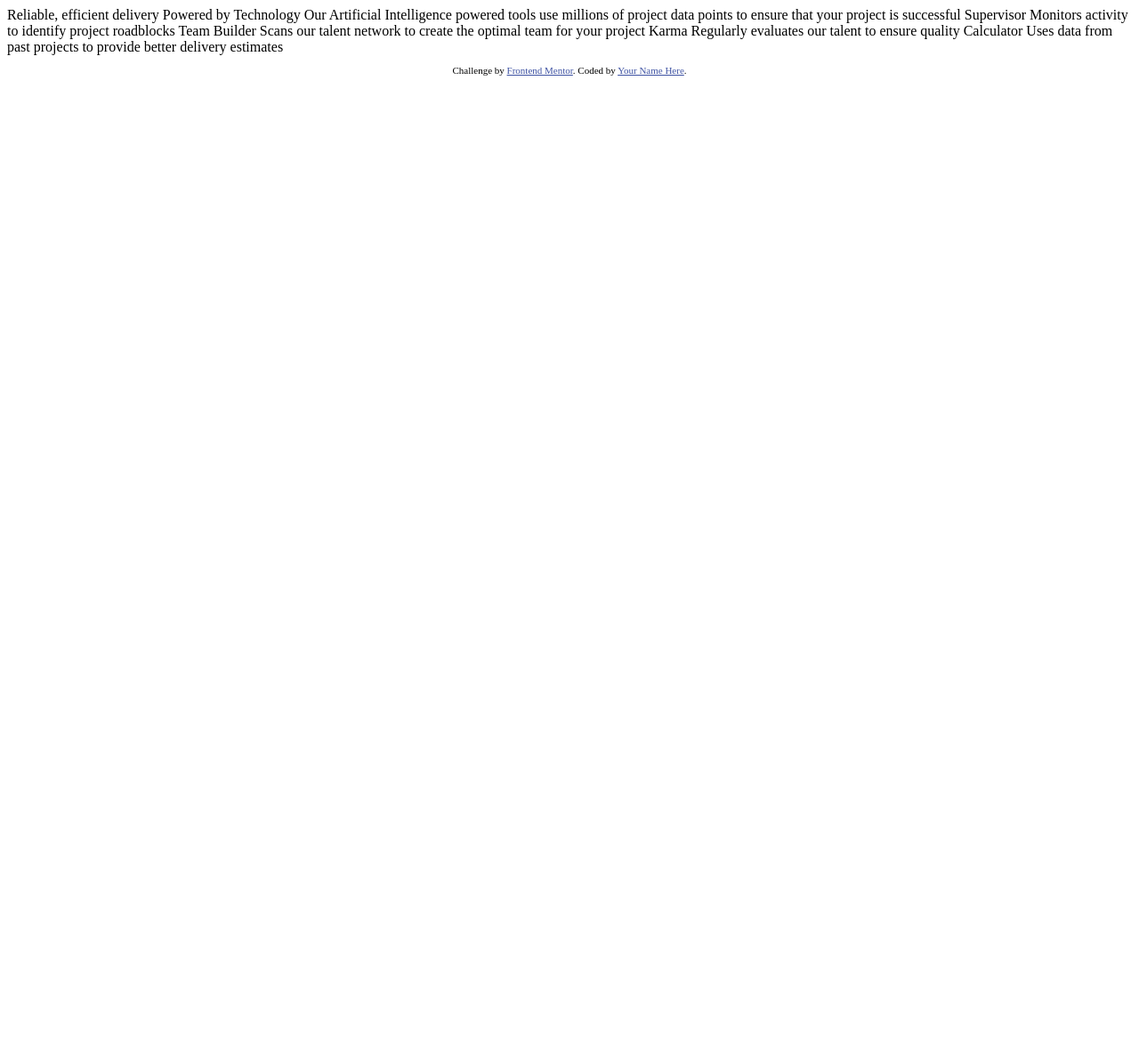
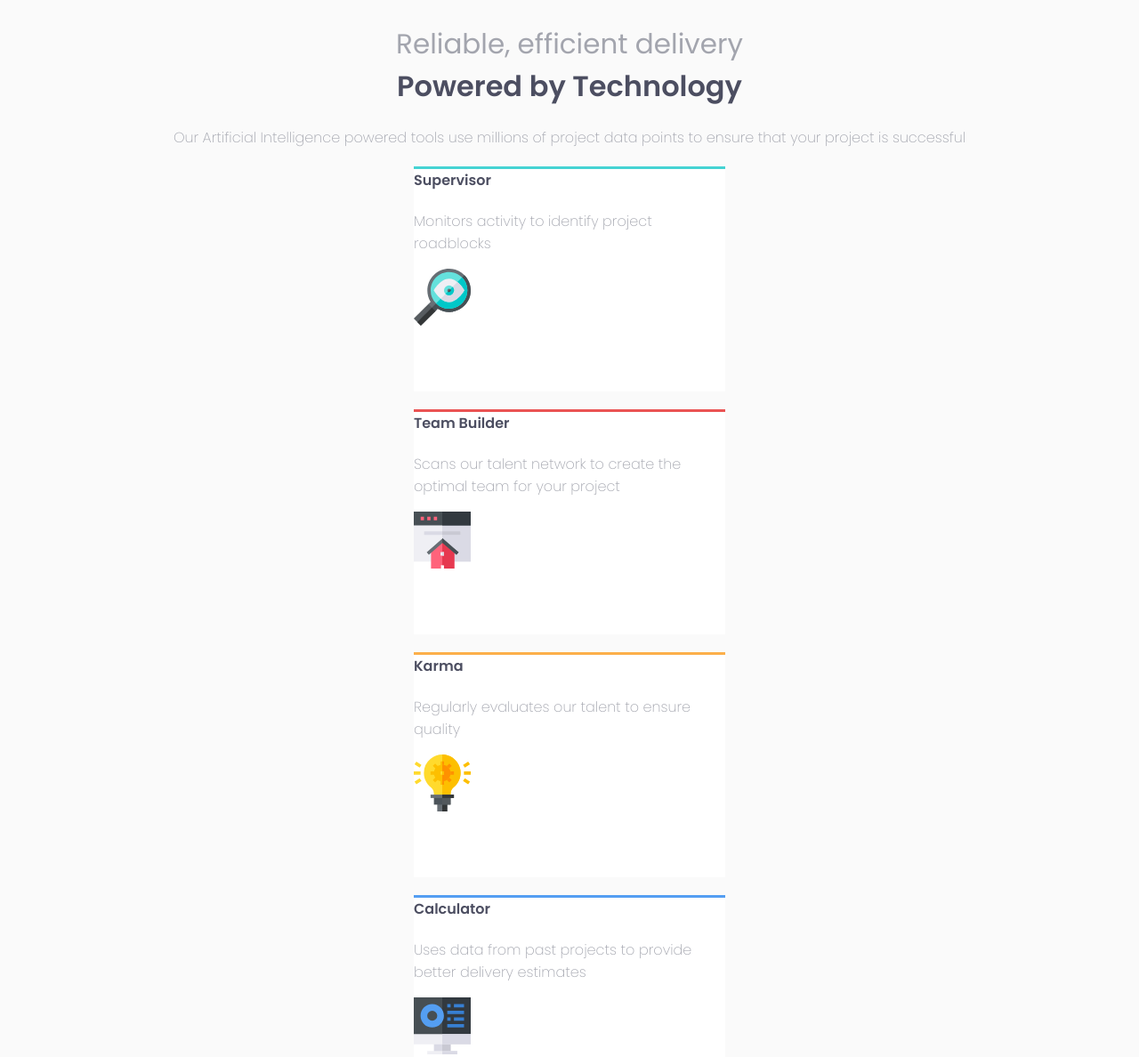
Before and after one commit to weilin-ong/four-card-feature-section, a plain HTML site: page index.html in a window 1280 px wide. Shown: the top 1188 px of the page at 89% size. Before the commit the page ends 800 px from the top, so only its background shows below. Drawn offline with Linux system fonts and the light colour scheme.

Commit message:
first update

```diff
--- /dev/null
+++ b/css/styles.css
@@ -0,0 +1,45 @@
+body{
+    font-family: 'Poppins', sans-serif;
+    background-color: hsl(0, 0%, 98%);
+    text-align: center;
+    font-weight: 200;
+    color: hsl(229, 6%, 66%);
+}
+
+h1, h4{
+    font-weight: 600;
+    color: hsl(234, 12%, 34%);
+    margin-top: 0;
+}
+
+h2{
+    font-weight: 400;
+    font-size: 31px;
+    margin-bottom: 0;
+}
+
+.container{
+    width: 350px;
+    height: 250px;
+    text-align: left;
+    margin: 20px auto;
+    background-color: white;
+
+}
+
+.team{
+    border-top: solid hsl(0, 78%, 62%);
+    border-style: solid hidden hidden;
+}
+
+.supervisor{
+    border-top: solid hsl(180, 62%, 55%);
+}
+
+.karma{
+    border-top: solid hsl(34, 97%, 64%);
+}
+
+.calculator{
+    border-top: solid hsl(212, 86%, 64%);
+}
--- a/index.html
+++ b/index.html
@@ -4,7 +4,12 @@
   <meta charset="UTF-8">
   <meta name="viewport" content="width=device-width, initial-scale=1.0"> <!-- displays site properly based on user's device -->
 
+  <link rel="preconnect" href="https://fonts.googleapis.com">
+  <link rel="preconnect" href="https://fonts.gstatic.com" crossorigin>
+  <link href="https://fonts.googleapis.com/css2?family=Poppins:wght@200;400;600&display=swap" rel="stylesheet">
+
   <link rel="icon" type="image/png" sizes="32x32" href="./images/favicon-32x32.png">
+  <link rel="stylesheet" href="css/styles.css">
 
   <title>Frontend Mentor | Four card feature section</title>
 
@@ -16,29 +21,40 @@
 </head>
 <body>
 
-  Reliable, efficient delivery
-  Powered by Technology
+  <h2>Reliable, efficient delivery</h2>
+  <h1>Powered by Technology</h1>
 
-  Our Artificial Intelligence powered tools use millions of project data points
-  to ensure that your project is successful
+  <p>Our Artificial Intelligence powered tools use millions of project data points
+    to ensure that your project is successful</p>
 
-  Supervisor
-  Monitors activity to identify project roadblocks
+  <div class="supervisor container">
+    <h4>Supervisor</h4>
+    <p>Monitors activity to identify project roadblocks</p>
+    <img class="icon" src="images/icon-supervisor.svg" alt="supervisor">
+  </div>
 
-  Team Builder
-  Scans our talent network to create the optimal team for your project
+  <div class="team container">
+    <h4>Team Builder</h4>
+    <p>Scans our talent network to create the optimal team for your project</p>
+    <img class="icon" src="images/icon-team-builder.svg" alt="team">
+  </div>
 
-  Karma
-  Regularly evaluates our talent to ensure quality
+  <div class="karma container">
+    <h4>Karma</h4>
+    <p>Regularly evaluates our talent to ensure quality</p>
+    <img class="icon" src="images/icon-karma.svg" alt="karma">
+  </div>
 
-  Calculator
-  Uses data from past projects to provide better delivery estimates
-
+  <div class="calculator container">
+    <h4>Calculator</h4>
+    <p>Uses data from past projects to provide better delivery estimates</p>
+    <img class="icon" src="images/icon-calculator.svg" alt="calculator">
+  </div>
 
   <footer>
     <p class="attribution">
       Challenge by <a href="https://www.frontendmentor.io?ref=challenge" target="_blank">Frontend Mentor</a>.
-      Coded by <a href="#">Your Name Here</a>.
+      Coded by <a href="https://www.frontendmentor.io/profile/weilin93">Wei Lin</a>.
     </p>
   </footer>
 </body>
```
